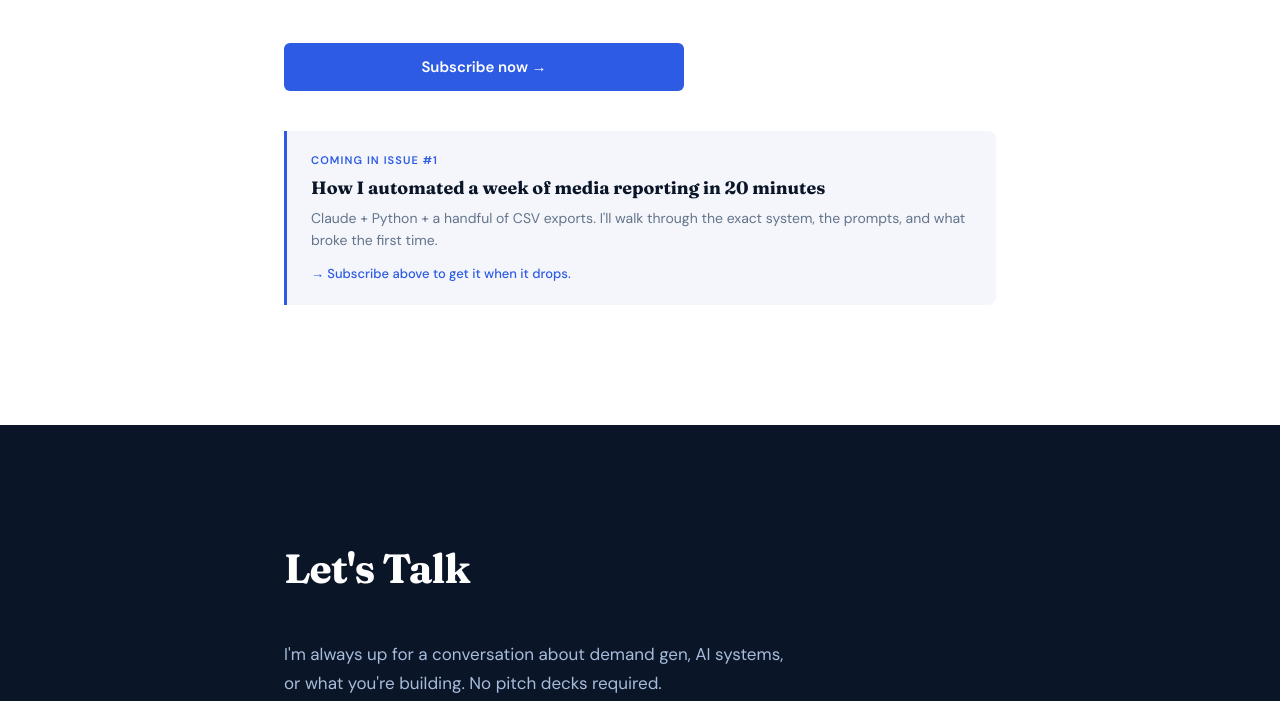
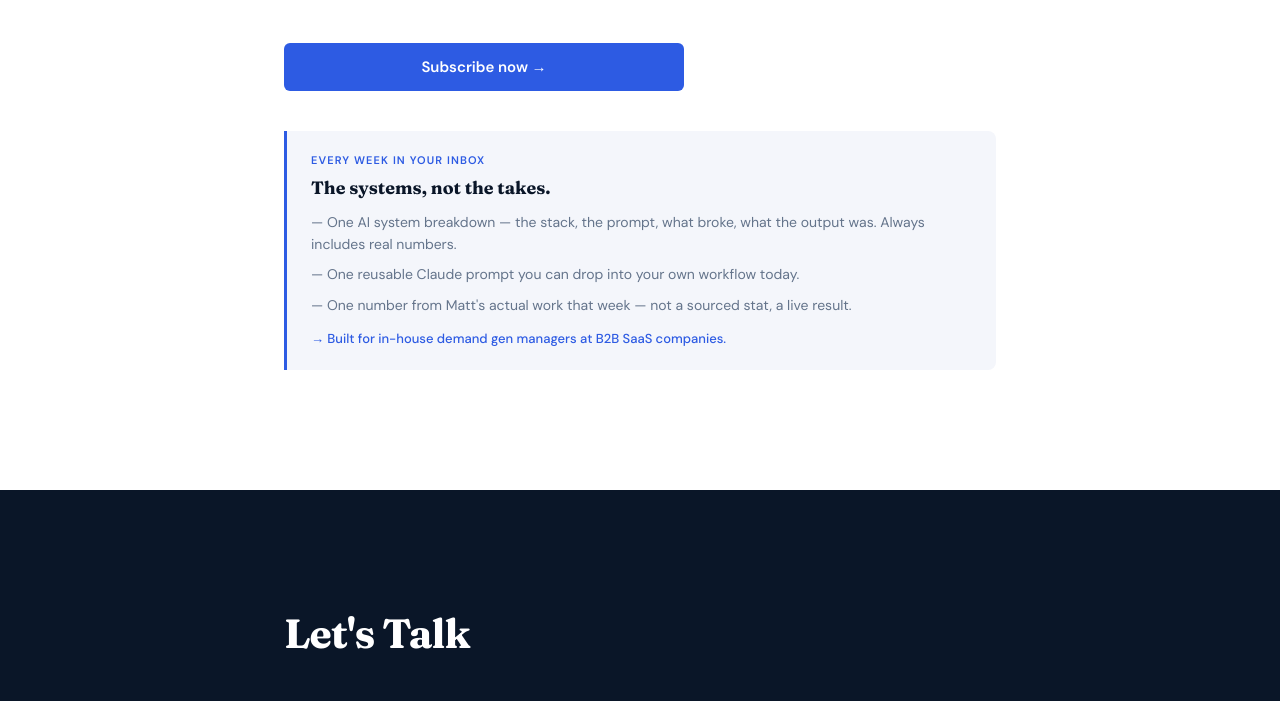
Before and after one commit to MattDanese/the-demand-engineer, a plain HTML site: page index.html in a window 1280 px wide. Shown: the part 3520-4221 px from the top of the page. Drawn offline with Linux system fonts and the light colour scheme.

Commit message:
Add files via upload

```diff
--- a/index.html
+++ b/index.html
@@ -1430,12 +1430,16 @@
           <a class="btn btn--primary" data-formkit-toggle="0291ffce73" href="#" style="width: 100%; max-width: 400px; display: flex;">Subscribe now →</a>
         </div>
 
-        <!-- Issue preview teaser card -->
+        <!-- Newsletter value proposition -->
         <div class="newsletter__teaser animate">
-          <p class="teaser__label">Coming in Issue #1</p>
-          <h3 class="teaser__title">How I automated a week of media reporting in 20 minutes</h3>
-          <p class="teaser__body">Claude + Python + a handful of CSV exports. I'll walk through the exact system, the prompts, and what broke the first time.</p>
-          <p class="teaser__cta">→ Subscribe above to get it when it drops.</p>
+          <p class="teaser__label">Every week in your inbox</p>
+          <h3 class="teaser__title">The systems, not the takes.</h3>
+          <ul class="teaser__body" style="margin-top:10px;display:flex;flex-direction:column;gap:8px;">
+            <li>— One AI system breakdown — the stack, the prompt, what broke, what the output was. Always includes real numbers.</li>
+            <li>— One reusable Claude prompt you can drop into your own workflow today.</li>
+            <li>— One number from Matt's actual work that week — not a sourced stat, a live result.</li>
+          </ul>
+          <p class="teaser__cta">→ Built for in-house demand gen managers at B2B SaaS companies.</p>
         </div>
 
       </div>
@@ -1580,6 +1584,10 @@
       var track = document.getElementById('blogCarouselTrack');
       var cardWidth = 300; // 280px card + 20px gap
 
+      // Always start at the first card (prevents browser scroll-restoration
+      // from landing on a card that isn't the most recent post)
+      track.scrollLeft = 0;
+
       document.getElementById('carouselPrev').addEventListener('click', function () {
         track.scrollBy({ left: -cardWidth, behavior: 'smooth' });
       });
```
